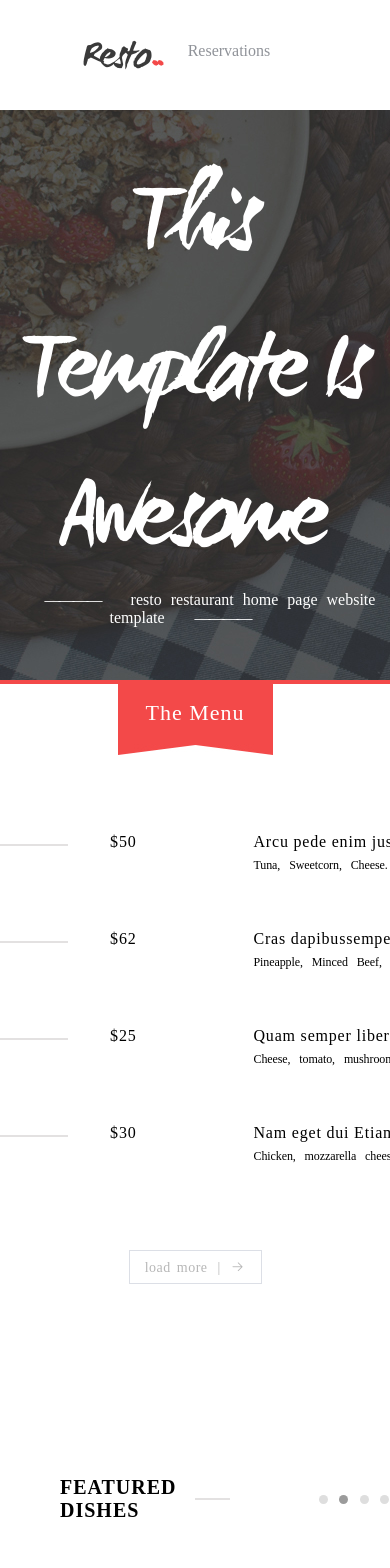
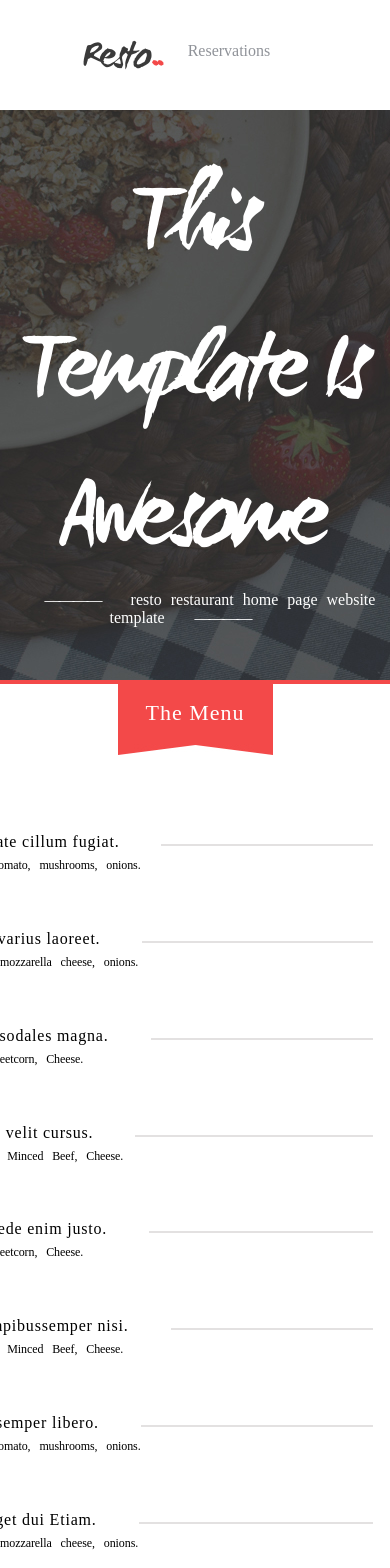
Before and after one commit to Faraks01/Vue-test-task, a Vue app: page / in a window 390 px wide. Shown: the top 1568 px of the page. Built offline with nearby package versions, Linux system fonts and the light colour scheme; a web font is replaced by a local one.

Commit message:
Сделал контент адаптивным через флексбокс

```diff
--- a/src/components/Main/DishesMenu.vue
+++ b/src/components/Main/DishesMenu.vue
@@ -6,8 +6,7 @@
       </el-col>
     </el-row>
 
-    <el-row class="menu-container" :gutter="117" type="flex" justify="center">
-      <el-col>
+    <div class="menu-container">
       <ul class="menu menu-left">
         <li class="item" v-for="(item, index) in leftColumnItems" :key="'' + index">
           <h4 class="headline">
@@ -18,9 +17,7 @@
           <p class="note">{{ item.note }}</p>
         </li>
       </ul>
-      </el-col>
 
-      <el-col>
       <ul class="menu menu-right">
         <li class="item" v-for="(item, index) in rightColumnItems" :key="'' + index">
           <h4 class="headline">
@@ -31,11 +28,11 @@
           <p class="note">{{ item.note }}</p>
         </li>
       </ul>
-      </el-col>
-    </el-row>
+    </div>
 
     <el-button @click="isActive = !isActive">
-      load more<span>|</span>
+      load more
+      <span>|</span>
       <i
         class="el-icon-right"
         :class="{'el-icon-arrow-down': !isActive, 'el-icon-arrow-up': isActive}"
@@ -138,14 +135,18 @@ export default {
 
   .menu-container {
     margin: 0 !important;
-    margin-bottom: 86px !important;
+		margin-bottom: 30px !important;
 
-    & > * {
-      width: max-content;
+		display: flex;
+		flex-flow: row wrap;
+		justify-content: center;
+
+		&>* {
+			flex: 0 0 492px;
+			margin: 0 calc(117px / 2) 56px !important;
 		}
 
     .menu {
-      width: 492px;
 
       .item {
         margin-bottom: 57px;
```
Lines whose indentation alone changed are shown as unchanged.
